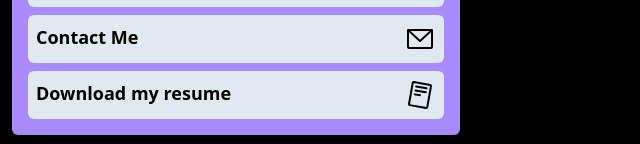
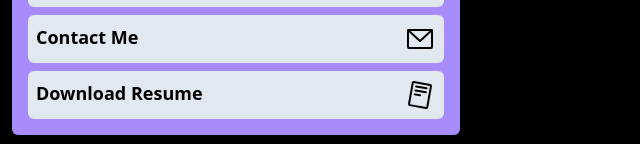
Before and after one commit to dalyn-lambert/Portfolio, a Next.js app: page / in a window 1280 px wide. Shown: the part 1481-1625 px from the top of the page, without its empty margins (0-640 px from the left). Built offline with nearby package versions, Linux system fonts and the light colour scheme.

Commit message:
[chore] added resume download and contact page

```diff
--- a/src/Components/Contact.tsx
+++ b/src/Components/Contact.tsx
@@ -1,11 +1,14 @@
 import EnvelopeIcon from '@/app/Icons/Envelope';
+import Link from 'next/link';
 
 const Contact = () => {
   return (
-    <div className='bg-slate-200 text-black p-2 rounded-md flex flex-row justify-between'>
-      <span className='text-lg font-bold'>Contact Me</span>
-      <EnvelopeIcon />
-    </div>
+    <Link href='/contact'>
+      <div className='bg-slate-200 text-black p-2 rounded-md flex flex-row justify-between'>
+        <span className='text-lg font-bold'>Contact Me</span>
+        <EnvelopeIcon />
+      </div>
+    </Link>
   );
 };
 export default Contact;
--- a/src/Components/Header.tsx
+++ b/src/Components/Header.tsx
@@ -9,8 +9,12 @@ const Header = () => {
         <span className='text-sm'>Web Developer</span>
       </div>
       <div className='flex flex-row gap-2 items-center'>
-        <EnvelopeIcon />
-        <ResumeIcon />
+        <a href='/contact' target='_blank'>
+          <EnvelopeIcon />
+        </a>
+        <a href='/dalyn-lambert-resume.pdf' target='_blank'>
+          <ResumeIcon />
+        </a>
       </div>
     </div>
   );
--- a/src/Components/Resume.tsx
+++ b/src/Components/Resume.tsx
@@ -2,10 +2,12 @@ import ResumeIcon from '@/app/Icons/Resume';
 
 const Resume = () => {
   return (
-    <div className='bg-slate-200 text-black p-2 rounded-md flex flex-row justify-between'>
-      <span className='text-lg font-bold'>Download my resume</span>
-      <ResumeIcon />
-    </div>
+    <a href='/dalyn-lambert-resume.pdf' download='resume'>
+      <div className='bg-slate-200 text-black p-2 rounded-md flex flex-row justify-between'>
+        <span className='text-lg font-bold'>Download Resume</span>
+        <ResumeIcon />
+      </div>
+    </a>
   );
 };
 export default Resume;
--- /dev/null
+++ b/src/app/contact/page.tsx
@@ -0,0 +1,7 @@
+export default function Contact() {
+  return (
+    <main className='p-3'>
+      <div className='max-w-md bg-violet-400 p-4 flex flex-col gap-2 rounded-md'>Contact</div>
+    </main>
+  );
+}
```
Also changed, not shown: 1 other file (tests, documents, lock files or other folders).
